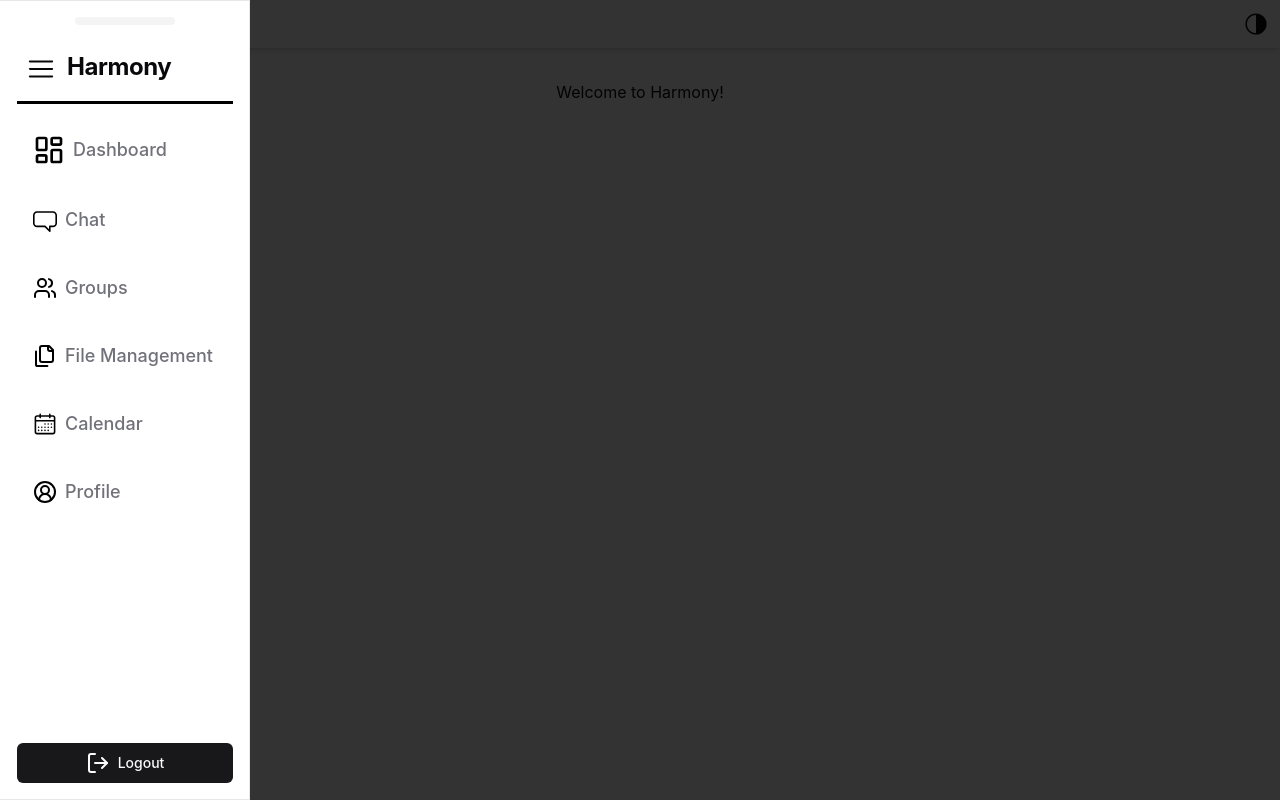
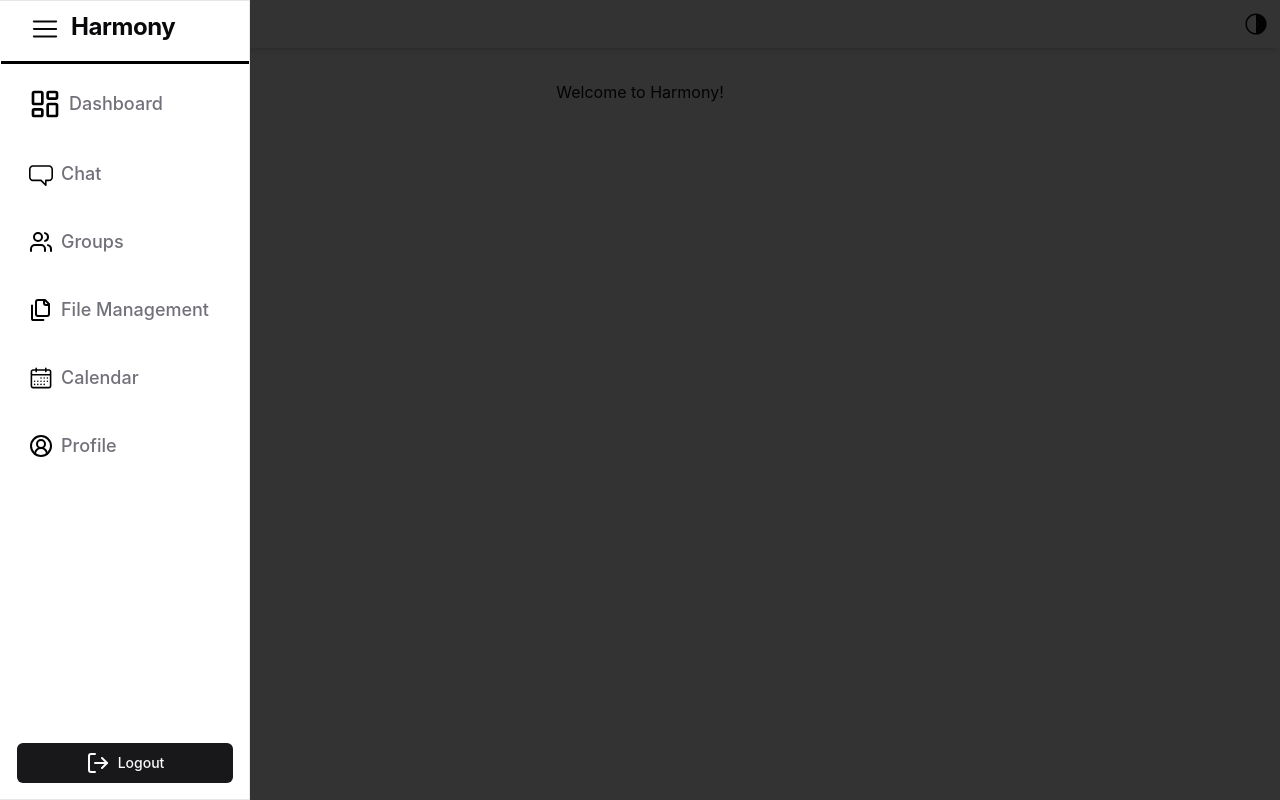
Before and after one commit to wyzhaobvt/harmony-client, a React (Vite) app: page / in a window 1280 px wide. Both pictures are taken after a click on the button 46 px from the left and 26 px from the top of the page. Built offline with nearby package versions, Linux system fonts and the light colour scheme.

Commit message:
general changes

```diff
--- a/src/components/Sidebar.jsx
+++ b/src/components/Sidebar.jsx
@@ -23,24 +23,26 @@ function Sidebar() {
             <DrawerHeader>
               <DrawerTitle className="mb-2">
                 <DrawerTrigger className="d-inline mb-2">
-                <div className="d-flex w-full" style={{borderRadius: '8px', padding: 10}}>
+                  <div className="d-flex w-full ml-5 mb-0" style={{borderRadius: '8px', padding: 10}}>
                     <HamburgerMenuIcon className="mr-3 mt-1 h-7 w-7"/>
-                  <h1 className="text-2xl font-bold">Harmony</h1>
+                    <h1 className="text-2xl font-bold mb-0">Harmony</h1>
                   </div>
                 </DrawerTrigger>
-                <hr style={{  background: 'black', color: 'black', borderColor: 'black', height: '3px', }}/>
+                <hr className="mb-0" style={{  background: 'black', color: 'black', borderColor: 'black', height: '3px', }}/>
               </DrawerTitle>
-              <DrawerDescription className="p-0 mt-2">
+              <DrawerDescription asChild className="p-0 mt-2 ml-3">
+                <div>
                   <div className="mb-6 sidebar-menu-item"><Button className="text-lg h-15 w-full justify-start" variant="ghost"><LayoutDashboardIcon className="mr-2 h-8 w-8" style={{color: 'black'}}/>Dashboard</Button></div>
                   <div className="mb-6 sidebar-menu-item"><Button className="text-lg h-15 w-full justify-start" variant="ghost"><ChatBubbleIcon className="mr-2 h-6 w-6" style={{color: 'black'}}/>Chat</Button></div>
                   <div className="mb-6 sidebar-menu-item"><Button className="text-lg h-15 w-full justify-start" variant="ghost"><UsersIcon className="mr-2 h-6 w-6" style={{color: 'black'}}/>Groups</Button></div>
                   <div className="mb-6 sidebar-menu-item"><Button className="text-lg h-15 w-full justify-start" variant="ghost"><FilesIcon className="mr-2 h-6 w-6" style={{color: 'black'}}/>File Management</Button></div>
                   <div className="mb-6 sidebar-menu-item"><Button className="text-lg h-15 w-full justify-start" variant="ghost"><CalendarIcon className="mr-2 h-6 w-6" style={{color: 'black'}}/>Calendar</Button></div>
                   <div className="mb-6 sidebar-menu-item"><Button className="text-lg h-15 w-full justify-start" variant="ghost"><CircleUserRoundIcon className="mr-2 h-6 w-6 " style={{color: 'black'}}/>Profile</Button></div>
+                </div>
               </DrawerDescription>
             </DrawerHeader>
             <DrawerFooter>
-              <DrawerClose>
+              <DrawerClose asChild>
                 <Button className="w-full"><LogOutIcon className="mr-2 h-6 w-6"/>Logout</Button>
               </DrawerClose>
             </DrawerFooter>
--- a/src/components/ui/drawer.jsx
+++ b/src/components/ui/drawer.jsx
@@ -35,7 +35,7 @@ const DrawerContent = React.forwardRef(({ className, children, ...props }, ref)
         className
       )}
       {...props}>
-      <div className="mx-auto mt-4 h-2 w-[100px] rounded-full bg-muted" />
+      <div className="mx-auto mt-0 h-0 w-[100px] rounded-full bg-muted" />
       {children}
     </DrawerPrimitive.Content>
   </DrawerPortal>
@@ -47,7 +47,7 @@ const DrawerHeader = ({
   ...props
 }) => (
   <div
-    className={cn("grid gap-1.5 p-4 text-center sm:text-left", className)}
+    className={cn("grid gap-0 p-0 text-center sm:text-left", className)}
     {...props} />
 )
 DrawerHeader.displayName = "DrawerHeader"
```
Lines whose indentation alone changed are shown as unchanged.
